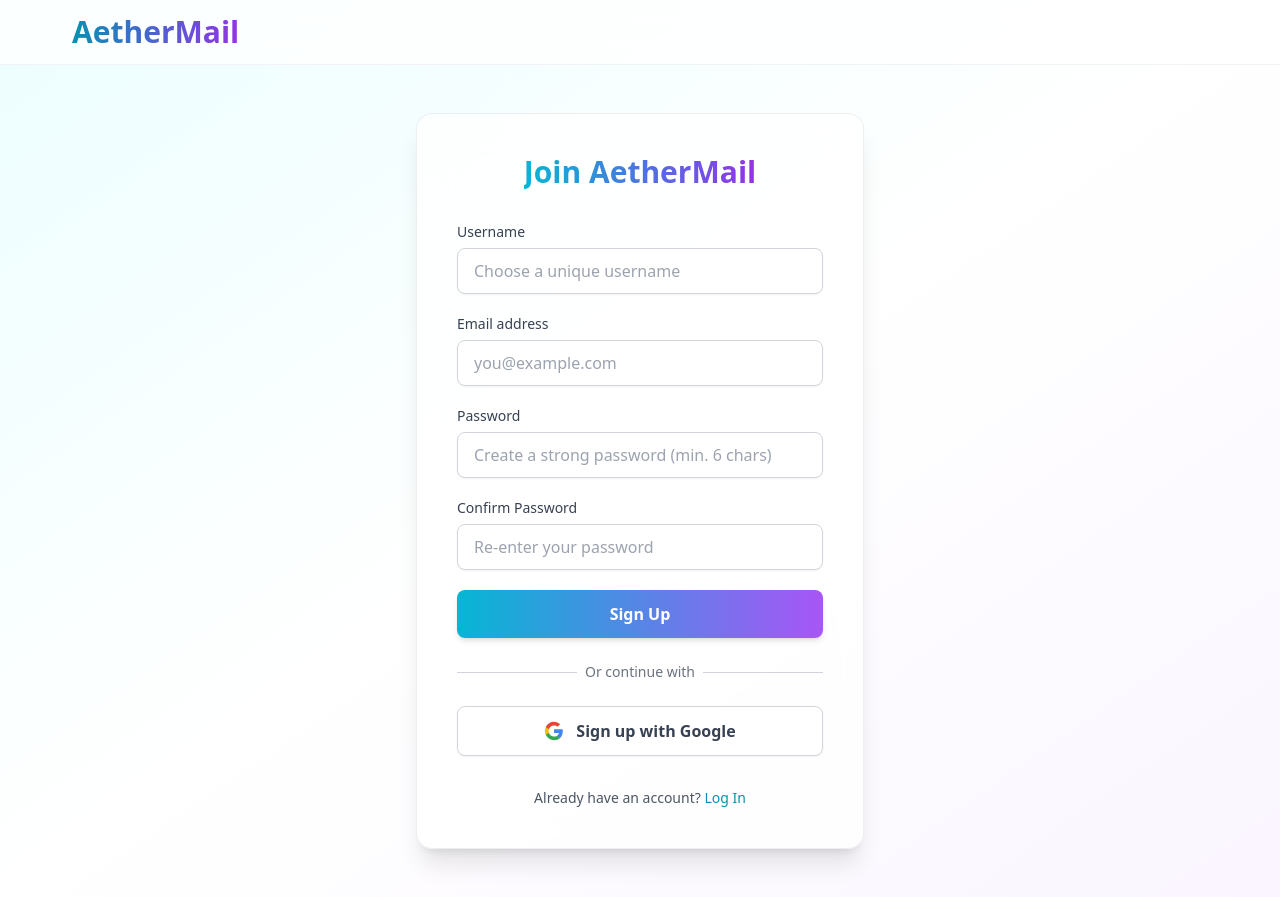
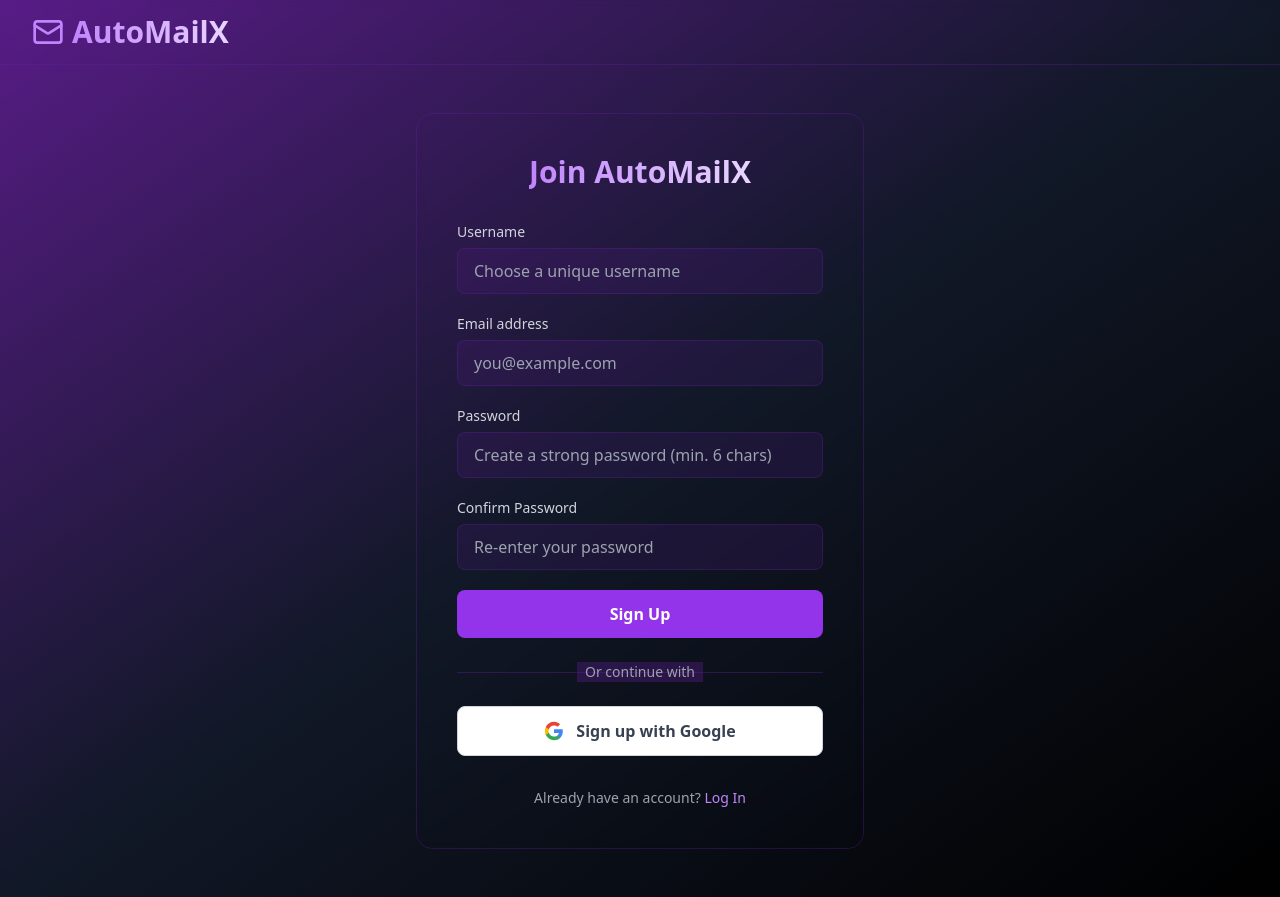
Before and after one commit to Shreyas2004wagh/AutoMailX_SM, a React (Vite) app in the folder client/: page /SignUp in a window 1280 px wide. Built offline with nearby package versions, Linux system fonts and the light colour scheme.

Commit message:
fix: renamed to AutoMailX and unify purple theme on signup/login pages

```diff
--- a/client/src/Components/AuthLayout.tsx
+++ b/client/src/Components/AuthLayout.tsx
@@ -1,13 +1,8 @@
 import React from 'react';
 import { Mail } from 'lucide-react';
 import { Link } from 'react-router-dom';
-import { motion } from 'framer-motion'; // Import motion
+import { motion } from 'framer-motion';
 
-// Define FloatingShape directly here or import it if it's in a shared location
-// Assuming it's defined elsewhere and imported:
-// import { FloatingShape } from './FloatingShape'; // Adjust the import path as needed
-
-// --- OR Define FloatingShape here if not importing ---
 interface FloatingShapeProps {
   initialX: string | number;
   initialY: string | number;
@@ -22,14 +17,13 @@
   return (
     <motion.div
       className={`absolute rounded-full opacity-30 mix-blend-multiply filter blur-3xl -z-10 bg-gradient-to-br ${colorFrom} ${colorTo}`}
-      style={{ width: size, height: size }}
-      initial={{ x: initialX, y: initialY, scale: 0.8, opacity: 0 }}
+      style={{ width: size, height: size, left: initialX, top: initialY }}
       animate={{
-        x: [initialX, `${parseFloat(initialX as string)}${initialX.toString().includes('vw') ? 'vw' : 'px'} + 50px`, `${parseFloat(initialX as string)}${initialX.toString().includes('vw') ? 'vw' : 'px'} - 30px`, initialX] as unknown,
-        y: [initialY, `${parseFloat(initialY as string)}${initialY.toString().includes('vh') ? 'vh' : 'px'} - 40px`, `${parseFloat(initialY as string)}${initialY.toString().includes('vh') ? 'vh' : 'px'} + 60px`, initialY] as unknown,
+        x: ['0%', '10%', '-5%', '0%'],
+        y: ['0%', '-8%', '12%', '0%'],
         rotate: [0, 90, -60, 0],
         scale: [0.8, 1.1, 0.9, 1],
-        opacity: [0, 0.3, 0.4, 0.3],
+        opacity: [0.3, 0.4, 0.35, 0.3],
       }}
       transition={{
         duration: duration,
@@ -41,8 +35,6 @@
     />
   );
 }
-// --- End FloatingShape Definition ---
-
 
 interface AuthLayoutProps {
   children: React.ReactNode;
@@ -50,47 +42,32 @@
 
 export function AuthLayout({ children }: AuthLayoutProps) {
   return (
-    <div className="min-h-screen font-sans bg-gradient-to-br from-cyan-50 via-white to-purple-50 text-gray-800 overflow-hidden relative">
+    <div className="min-h-screen font-sans bg-gradient-to-br from-purple-900 via-gray-900 to-black text-white overflow-hidden relative">
+      <FloatingShape initialX="-15vw" initialY="10vh" delay={0.5} duration={17} size="380px" colorFrom="from-purple-600" colorTo="to-purple-800" />
+      <FloatingShape initialX="75vw" initialY="5vh" delay={1.5} duration={20} size="320px" colorFrom="from-purple-500" colorTo="to-purple-700" />
+      <FloatingShape initialX="10vw" initialY="75vh" delay={0} duration={18} size="250px" colorFrom="from-purple-400" colorTo="to-purple-600" />
 
-      {/* Dynamic Background Shapes */}
-      <FloatingShape initialX="-15vw" initialY="10vh" delay={0.5} duration={17} size="380px" colorFrom="from-cyan-200" colorTo="to-blue-200" />
-      <FloatingShape initialX="75vw" initialY="5vh" delay={1.5} duration={20} size="320px" colorFrom="from-purple-200" colorTo="to-pink-200" />
-      <FloatingShape initialX="10vw" initialY="75vh" delay={0} duration={18} size="250px" colorFrom="from-teal-200" colorTo="to-green-200" />
-      {/* Add more or adjust parameters as needed */}
-
-      {/* Content Container */}
       <div className="relative z-10 flex flex-col min-h-screen">
 
-        {/* Simplified Navigation for Auth pages */}
-        <nav className="bg-white/80 backdrop-blur-md border-b border-gray-200/50 sticky top-0">
+        <nav className="border-b border-purple-800/30 backdrop-blur-sm sticky top-0">
           <div className="max-w-7xl mx-auto px-4 sm:px-6 lg:px-8">
-            <div className="flex items-center justify-center sm:justify-start h-16 md:h-18"> {/* Centered on mobile, left on sm+ */}
+            <div className="flex items-center justify-center sm:justify-start h-16 md:h-18">
               <Link to="/" className="flex items-center space-x-2 group">
-                <Mail className="w-7 h-7 sm:w-8 sm:h-8 text-transparent bg-clip-text bg-gradient-to-r from-cyan-500 to-purple-500 group-hover:opacity-80 transition-opacity" />
-                <span className="text-2xl sm:text-3xl font-bold text-transparent bg-clip-text bg-gradient-to-r from-cyan-600 to-purple-600 group-hover:opacity-80 transition-opacity">
-                  AetherMail
+                <Mail className="w-7 h-7 sm:w-8 sm:h-8 text-purple-400 group-hover:opacity-80 transition-opacity" />
+                <span className="text-2xl sm:text-3xl font-bold bg-gradient-to-r from-purple-400 to-purple-200 bg-clip-text text-transparent group-hover:opacity-80 transition-opacity">
+                  AutoMailX
                 </span>
               </Link>
             </div>
           </div>
         </nav>
 
-        {/* Auth Content Area */}
-        {/* flex-grow pushes content down if footer exists, centers vertically otherwise */}
+
         <main className="flex-grow flex items-center justify-center py-12 px-4">
-            {/* max-w-md keeps the form contained, w-full makes it responsive */}
-             <div className="w-full max-w-md">
-                 {children}
-            </div>
+          <div className="w-full max-w-md">
+            {children}
+          </div>
         </main>
-
-        {/* Optional Minimal Footer for Auth Pages */}
-         {/*
-        <footer className="text-center py-6 mt-auto border-t border-gray-200/50 text-xs text-gray-500">
-           © {new Date().getFullYear()} AetherMail. Secure Sign In.
-         </footer>
-        */}
-
       </div>
     </div>
   );
--- a/client/src/Pages/SignUp.tsx
+++ b/client/src/Pages/SignUp.tsx
@@ -1,29 +1,9 @@
 import React, { useState, useEffect } from 'react';
 import { API_BASE_URL } from "../config";
 import { Link, useNavigate, useSearchParams } from 'react-router-dom';
-import { AuthLayout } from '../Components/AuthLayout'; // Assuming this provides the themed background/layout
-import { motion } from 'framer-motion'; // Import motion
-import { Loader2 } from 'lucide-react'; // Using Lucide for loading spinner
-
-// Assuming AuthLayout.tsx looks something like this conceptually:
-/*
-import { FloatingShape } from './FloatingShape'; // Import if using the same background effect
-
-export function AuthLayout({ children }: { children: React.ReactNode }) {
-  return (
-    <div className="min-h-screen font-sans bg-gradient-to-br from-cyan-50 via-white to-purple-50 text-gray-800 overflow-hidden relative flex items-center justify-center p-4">
-      {/* Background Floating Shapes - Optional: Move this logic inside if desired *}
-      <FloatingShape initialX="-10vw" initialY="20vh" delay={0} duration={15} size="400px" colorFrom="from-cyan-200" colorTo="to-blue-200" />
-      <FloatingShape initialX="70vw" initialY="10vh" delay={2} duration={18} size="350px" colorFrom="from-purple-200" colorTo="to-pink-200" />
-      { // Add more shapes if needed }
-      *
-      <main className="relative z-10 w-full max-w-md">
-        {children}
-      </main>
-    </div>
-  );
-}
-*/
+import { AuthLayout } from '../Components/AuthLayout';
+import { motion } from 'framer-motion';
+import { Loader2 } from 'lucide-react';
 
 const SignUp = () => {
   const [formData, setFormData] = useState({
@@ -54,7 +34,7 @@
       setError('Passwords do not match.');
       return;
     }
-    if (formData.password.length < 6) { // Basic validation example
+    if (formData.password.length < 6) {
       setError('Password must be at least 6 characters long.');
       return;
     }
@@ -70,27 +50,23 @@
           username: formData.username,
           email: formData.email,
           password: formData.password,
-          confirmPassword: formData.confirmPassword, // Usually backend only needs 'password'
+          confirmPassword: formData.confirmPassword,
         }),
       });
 
       const data = await response.json();
 
-      console.log('Signup attempt for:', formData.email); // Log less sensitive data
+      console.log('Signup attempt for:', formData.email);
 
       if (!response.ok) {
-        // Improve error handling - check for specific messages
         throw new Error(data.message || `Sign-up failed (Status: ${response.status})`);
       }
 
-      // Optional: Show success message briefly before redirecting
       console.log("Signup successful:", data);
-      navigate('/login'); // Redirect to login on success
+      navigate('/login');
 
-      // eslint-disable-next-line @typescript-eslint/no-explicit-any
     } catch (err: any) {
-      console.error("Signup Error:", err); // Log the actual error
-      // Provide user-friendly messages
+      console.error("Signup Error:", err);
       if (err.message.includes('already exists')) {
         setError('An account with this email or username already exists.');
       } else if (err.message.includes('failed (Status: 5')) {
@@ -106,7 +82,6 @@
   const handleChange = (e: React.ChangeEvent<HTMLInputElement>) => {
     const { name, value } = e.target;
     setFormData(prev => ({ ...prev, [name]: value }));
-    // Clear error when user types
     if (error) setError('');
   };
 
@@ -127,11 +102,11 @@
         variants={cardVariants}
         initial="hidden"
         animate="visible"
-        className="bg-white/80 backdrop-blur-lg rounded-2xl shadow-xl border border-gray-200/70 p-8 md:p-10 w-full" // Updated card style
+        className="rounded-2xl backdrop-blur-sm border border-purple-800/30 p-8 md:p-10 w-full"
       >
         <h2 className="text-2xl md:text-3xl font-bold text-center mb-8">
-          <span className="bg-gradient-to-r from-cyan-500 to-purple-600 bg-clip-text text-transparent">
-            Join AetherMail
+          <span className="bg-gradient-to-r from-purple-400 to-purple-200 bg-clip-text text-transparent">
+            Join AutoMailX
           </span>
         </h2>
 
@@ -141,7 +116,7 @@
             animate={{ opacity: 1, y: 0 }}
             transition={{ duration: 0.3 }}
             className="text-red-600 bg-red-100 border border-red-300 rounded-md text-sm p-3 text-center mb-6"
-            role="alert" // Added for accessibility
+            role="alert"
           >
             {error}
           </motion.p>
@@ -150,7 +125,7 @@
         <form onSubmit={handleSubmit} className="space-y-5">
           {/* Username Input */}
           <div>
-            <label htmlFor="username" className="block text-sm font-medium text-gray-700 mb-1.5">
+            <label htmlFor="username" className="block text-sm font-medium text-gray-300 mb-1.5">
               Username
             </label>
             <input
@@ -160,7 +135,7 @@
               required
               value={formData.username}
               onChange={handleChange}
-              className="w-full px-4 py-2.5 rounded-lg bg-white border border-gray-300 focus:border-cyan-500 focus:ring-1 focus:ring-cyan-500 outline-none transition duration-200 text-gray-800 placeholder-gray-400 shadow-sm"
+              className="w-full px-4 py-2.5 rounded-lg bg-purple-900/20 border border-purple-800/30 focus:border-purple-500 outline-none transition-colors text-white placeholder-gray-400"
               placeholder="Choose a unique username"
               disabled={loading}
             />
@@ -168,38 +143,37 @@
 
           {/* Email Input */}
           <div>
-            <label htmlFor="email" className="block text-sm font-medium text-gray-700 mb-1.5">
+            <label htmlFor="email" className="block text-sm font-medium text-gray-300 mb-1.5">
               Email address
             </label>
             <input
               id="email"
               name="email"
               type="email"
-              autoComplete="email" // Helps with browser autofill
+              autoComplete="email"
               required
               value={formData.email}
               onChange={handleChange}
-              className="w-full px-4 py-2.5 rounded-lg bg-white border border-gray-300 focus:border-cyan-500 focus:ring-1 focus:ring-cyan-500 outline-none transition duration-200 text-gray-800 placeholder-gray-400 shadow-sm"
+              className="w-full px-4 py-2.5 rounded-lg bg-purple-900/20 border border-purple-800/30 focus:border-purple-500 outline-none transition-colors text-white placeholder-gray-400"
               placeholder="you@example.com"
               disabled={loading}
             />
           </div>
 
-          {/* Password Input */}
           <div>
-            <label htmlFor="password" className="block text-sm font-medium text-gray-700 mb-1.5">
+            <label htmlFor="password" className="block text-sm font-medium text-gray-300 mb-1.5">
               Password
             </label>
             <input
               id="password"
               name="password"
               type="password"
-              autoComplete="new-password" // Important for password managers
+              autoComplete="new-password"
               required
-              minLength={6} // HTML5 validation
+              minLength={6}
               value={formData.password}
               onChange={handleChange}
-              className="w-full px-4 py-2.5 rounded-lg bg-white border border-gray-300 focus:border-cyan-500 focus:ring-1 focus:ring-cyan-500 outline-none transition duration-200 text-gray-800 placeholder-gray-400 shadow-sm"
+              className="w-full px-4 py-2.5 rounded-lg bg-purple-900/20 border border-purple-800/30 focus:border-purple-500 outline-none transition-colors text-white placeholder-gray-400"
               placeholder="Create a strong password (min. 6 chars)"
               disabled={loading}
             />
@@ -207,7 +181,7 @@
 
           {/* Confirm Password Input */}
           <div>
-            <label htmlFor="confirmPassword" className="block text-sm font-medium text-gray-700 mb-1.5">
+            <label htmlFor="confirmPassword" className="block text-sm font-medium text-gray-300 mb-1.5">
               Confirm Password
             </label>
             <input
@@ -219,7 +193,7 @@
               minLength={6}
               value={formData.confirmPassword}
               onChange={handleChange}
-              className="w-full px-4 py-2.5 rounded-lg bg-white border border-gray-300 focus:border-cyan-500 focus:ring-1 focus:ring-cyan-500 outline-none transition duration-200 text-gray-800 placeholder-gray-400 shadow-sm"
+              className="w-full px-4 py-2.5 rounded-lg bg-purple-900/20 border border-purple-800/30 focus:border-purple-500 outline-none transition-colors text-white placeholder-gray-400"
               placeholder="Re-enter your password"
               disabled={loading}
             />
@@ -230,7 +204,7 @@
             whileTap={{ scale: loading ? 1 : 0.98 }}
             transition={{ type: "spring", stiffness: 400, damping: 15 }}
             type="submit"
-            className={`w-full bg-gradient-to-r from-cyan-500 to-purple-500 text-white px-8 py-3 rounded-lg font-semibold flex items-center justify-center space-x-2 shadow-md hover:shadow-lg transition-all duration-300 ease-out focus:outline-none focus:ring-2 focus:ring-offset-2 focus:ring-cyan-400 ${loading ? 'opacity-60 cursor-not-allowed' : ''}`}
+            className={`w-full bg-purple-600 hover:bg-purple-500 text-white px-8 py-3 rounded-lg font-semibold flex items-center justify-center space-x-2 transition-colors focus:outline-none focus:ring-2 focus:ring-offset-2 focus:ring-purple-500 ${loading ? 'opacity-60 cursor-not-allowed' : ''}`}
             disabled={loading}
           >
             {loading && <Loader2 className="w-5 h-5 animate-spin" />}
@@ -240,10 +214,10 @@
 
         <div className="relative my-6">
           <div className="absolute inset-0 flex items-center">
-            <div className="w-full border-t border-gray-300"></div>
+            <div className="w-full border-t border-purple-700/30"></div>
           </div>
           <div className="relative flex justify-center text-sm">
-            <span className="px-2 bg-white text-gray-500">Or continue with</span>
+            <span className="px-2 bg-purple-900/40 text-gray-400">Or continue with</span>
           </div>
         </div>
 
@@ -274,9 +248,9 @@
           Sign up with Google
         </motion.a>
 
-        <p className="mt-8 text-center text-sm text-gray-600">
+        <p className="mt-8 text-center text-sm text-gray-400">
           Already have an account?{' '}
-          <Link to="/login" className="font-medium text-cyan-600 hover:text-cyan-800 transition-colors">
+          <Link to="/login" className="font-medium text-purple-400 hover:text-purple-300 transition-colors">
             Log In
           </Link>
         </p>
@@ -285,4 +259,4 @@
   );
 }
 
-export default SignUp; // Remove if you export directly like above
+export default SignUp;
```
